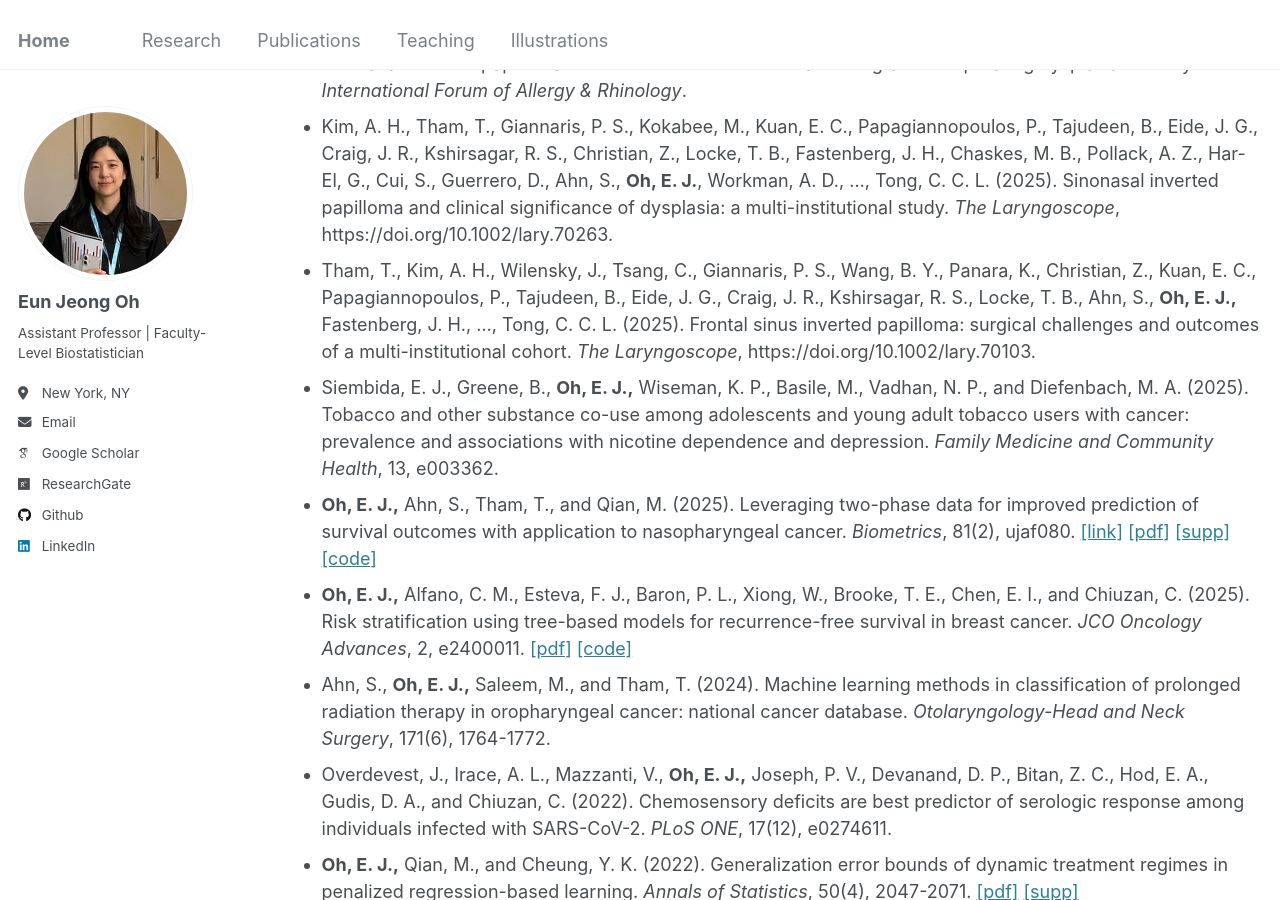
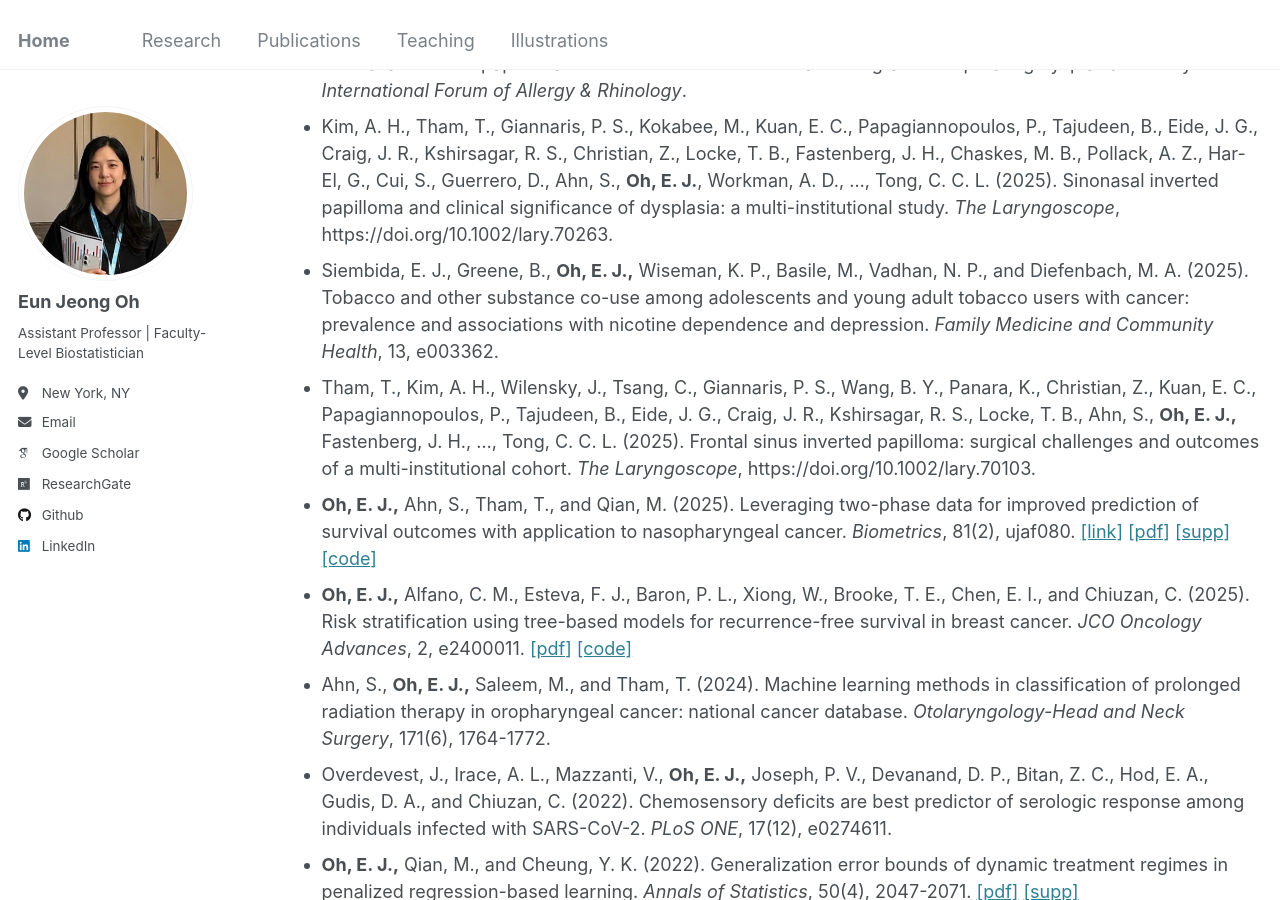
Before and after one commit to oheunj/oheunj.github.io, a Jekyll site: the page built from _pages/publications.md, in a window 1280 px wide and 900 px high, scrolled down 564 px. Built offline with Jekyll 4.4.1, drawn with Linux system fonts in a browser that asks for light colours; some web fonts are replaced.

```diff
--- a/_pages/publications.md
+++ b/_pages/publications.md
@@ -19,8 +19,8 @@ redirect_from:
 * Ahn, S., and __Oh, E. J.__ (Under Revision). A network-guided partially penalized regression with application to proteomics data. [[preprint]](https://arxiv.org/pdf/2505.22986)
 * Tham, T., Giannaris, P., Kim, A., Kokabee, M., Kuan, E. C., Papagiannopoulos, P., Tajudeen, B., Eide, J. G., Craig, J., Kshirsagar, R., Christian, Z., Locke, T., Fastenberg, J., Chaskes, M., Pollack, A., Har-El, G., Cui, S., Guerrero, D., Ahn, S., __Oh, E. J.,__ Kennedy, D., ..., Tong, C. C. L. (2026+). A novel risk stratification tool for sinonasal inverted papilloma recurrence: multi-institutional nomogram incorporating dysplasia severity. _International Forum of Allergy & Rhinology_.
 * Kim, A. H., Tham, T., Giannaris, P. S., Kokabee, M., Kuan, E. C., Papagiannopoulos, P., Tajudeen, B., Eide, J. G., Craig, J. R., Kshirsagar, R. S., Christian, Z., Locke, T. B., Fastenberg, J. H., Chaskes, M. B., Pollack, A. Z., Har-El, G., Cui, S., Guerrero, D., Ahn, S., __Oh, E. J.__, Workman, A. D., ..., Tong, C. C. L. (2025). Sinonasal inverted papilloma and clinical significance of dysplasia: a multi-institutional study. _The Laryngoscope_, https://doi.org/10.1002/lary.70263.
+* Siembida, E. J., Greene, B., __Oh, E. J.,__ Wiseman, K. P., Basile, M., Vadhan, N. P., and Diefenbach, M. A. (2025). Tobacco and other substance co-use among adolescents and young adult tobacco users with cancer: prevalence and associations with nicotine dependence and depression. _Family Medicine and Community Health_, 13, e003362.
 * Tham, T., Kim, A. H., Wilensky, J., Tsang, C., Giannaris, P. S., Wang, B. Y., Panara, K., Christian, Z., Kuan, E. C., Papagiannopoulos, P., Tajudeen, B., Eide, J. G., Craig, J. R., Kshirsagar, R. S., Locke, T. B., Ahn, S., __Oh, E. J.,__ Fastenberg, J. H., ..., Tong, C. C. L. (2025). Frontal sinus inverted papilloma: surgical challenges and outcomes of a multi-institutional cohort. _The Laryngoscope_, https://doi.org/10.1002/lary.70103.
-* Siembida, E. J., Greene, B., __Oh, E. J.,__ Wiseman, K. P., Basile, M., Vadhan, N. P., and Diefenbach, M. A. (2025). Tobacco and other substance co-use among adolescents and young adult tobacco users with cancer: prevalence and associations with nicotine dependence and depression. _Family Medicine and Community Health_, 13, e003362.
 * __Oh, E. J.,__ Ahn, S., Tham, T., and Qian, M. (2025). Leveraging two-phase data for improved prediction of survival outcomes with application to nasopharyngeal cancer. _Biometrics_, 81(2), ujaf080. [[link]](https://academic.oup.com/biometrics/article/doi/10.1093/biomtc/ujaf080/8174609?utm_source=authortollfreelink&utm_campaign=biometrics&utm_medium=email&guestAccessKey=3eeab5b5-3196-45c2-a2dc-26cd057f53c8) [[pdf]](https://oheunj.github.io/files/ujaf080.pdf) [[supp]](https://oheunj.github.io/files/BIOM_SuppMaterials_TwoPhaseSurv.pdf) [[code]](https://github.com/oheunj/TwoPhaseSurv)
 * __Oh, E. J.,__ Alfano, C. M., Esteva, F. J., Baron, P. L., Xiong, W., Brooke, T. E., Chen, E. I., and  Chiuzan, C. (2025). Risk stratification using tree-based models for recurrence-free survival in breast cancer. _JCO Oncology Advances_, 2, e2400011. [[pdf]](https://ascopubs.org/doi/pdfdirect/10.1200/OA.24.00011) [[code]](https://github.com/oheunj/SurvTrees)
 * Ahn, S., __Oh, E. J.,__ Saleem, M., and Tham, T. (2024). Machine learning methods in classification of prolonged radiation therapy in oropharyngeal cancer: national cancer database. _Otolaryngology-Head and Neck Surgery_, 171(6), 1764-1772.
```
